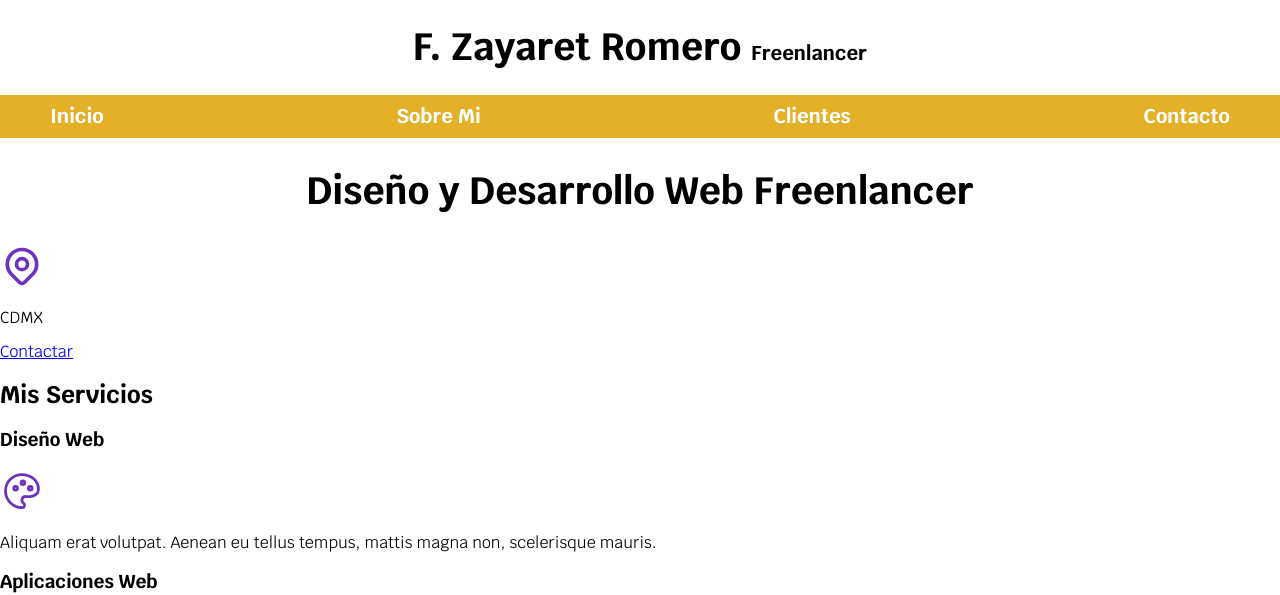
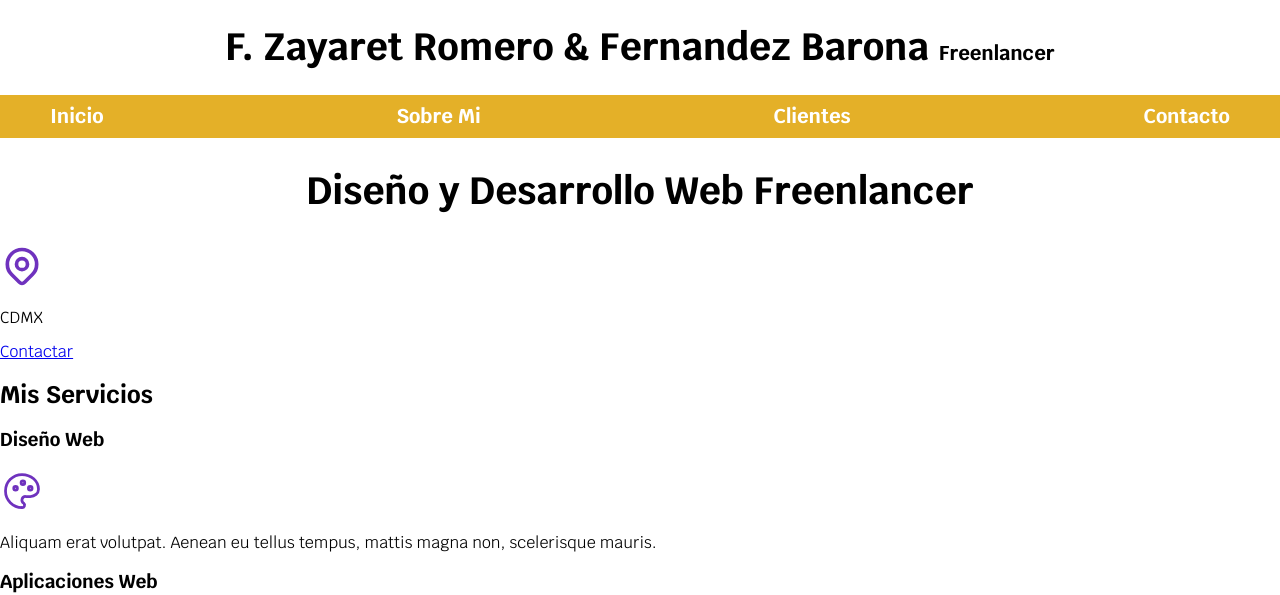
Before and after one commit to Zayaret/CPW, a plain HTML site: page index.html in a window 1280 px wide. Shown: the top 595 px of the page. Drawn offline with Linux system fonts and the light colour scheme; files that its build step writes are made by us from their sources.

Commit message:
colaboracion

```diff
--- a/index.html
+++ b/index.html
@@ -13,7 +13,8 @@
 <body>
 
     <header>
-    <h1 class="titulo"> F. Zayaret Romero
+    <h1 class="titulo"> F. Zayaret Romero & Fernandez Barona
+
     <span>Freenlancer</span> </h1>
     </header>
 
```
